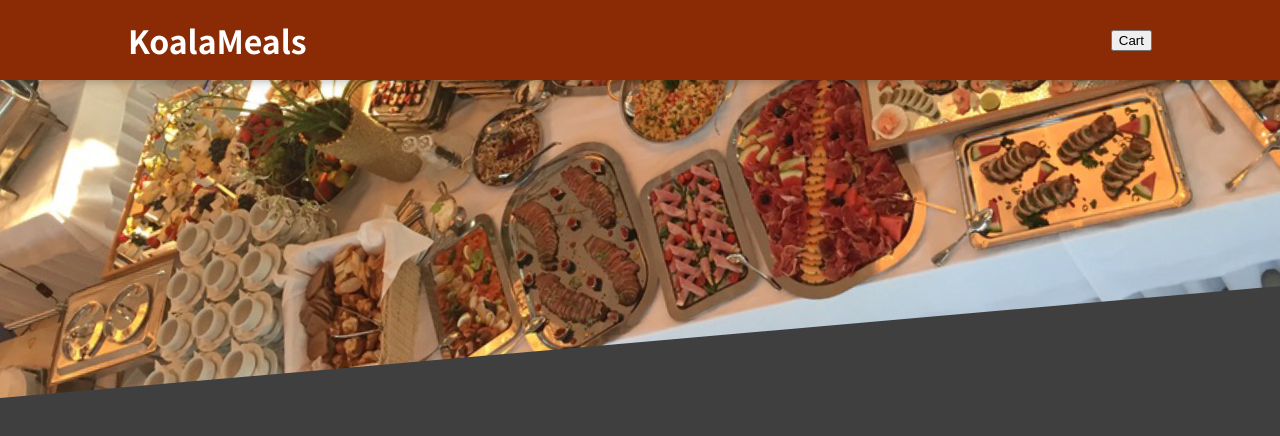
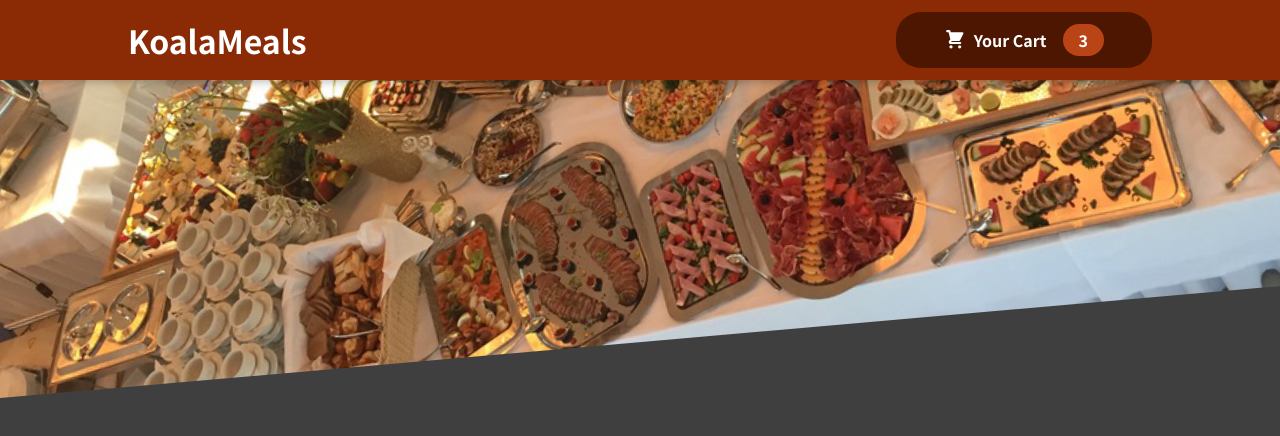
Before and after one commit to isyoo1213/OrderApp, a React (Create React App) app in the folder OrderApp/: page / in a window 1280 px wide. Shown: the top 436 px of the page. Built offline with nearby package versions, Linux system fonts and the light colour scheme.

Commit message:
feat: Add Cart-Button for Header

```diff
--- /dev/null
+++ b/OrderApp/src/conponents/Cart/CartIcon.js
@@ -0,0 +1,13 @@
+const CartIcon = () => {
+  return (
+    <svg
+      xmlns='http://www.w3.org/2000/svg'
+      viewBox='0 0 20 20'
+      fill='currentColor'
+    >
+      <path d='M3 1a1 1 0 000 2h1.22l.305 1.222a.997.997 0 00.01.042l1.358 5.43-.893.892C3.74 11.846 4.632 14 6.414 14H15a1 1 0 000-2H6.414l1-1H14a1 1 0 00.894-.553l3-6A1 1 0 0017 3H6.28l-.31-1.243A1 1 0 005 1H3zM16 16.5a1.5 1.5 0 11-3 0 1.5 1.5 0 013 0zM6.5 18a1.5 1.5 0 100-3 1.5 1.5 0 000 3z' />
+    </svg>
+  );
+};
+
+export default CartIcon;
--- a/OrderApp/src/conponents/Layout/Header.js
+++ b/OrderApp/src/conponents/Layout/Header.js
@@ -2,13 +2,14 @@ import React, { Fragment } from "react";
 
 import mealsImage from '../../assets/meals.jpg';
 import styles from './Header.module.css';
+import HeaderCartButton from "./HeaderCartButton";
 
 const Header = () => {
   return (
     <Fragment>
       <header className={styles.header}>
         <h1>KoalaMeals</h1>
-        <button>Cart</button>
+        <HeaderCartButton />
       </header>
       <div className={styles['main-image']}>
         {/* 대쉬가 있을 경우 점표기법이 불가능하므로 특성선택자 */}
--- /dev/null
+++ b/OrderApp/src/conponents/Layout/HeaderCartButton.js
@@ -0,0 +1,19 @@
+import React from "react";
+import CartIcon from "../Cart/CartIcon";
+import styles from './HeaderCartButton.module.css';
+
+const HeaderCartButton = (props) => {
+  return (
+    <button className={styles.button}>
+      <span className={styles.icon}>
+        <CartIcon/>
+      </span>
+      <span>Your Cart</span>
+      <span className={styles.badge}>
+        3
+      </span>
+    </button>
+  );
+};
+
+export default HeaderCartButton;
--- /dev/null
+++ b/OrderApp/src/conponents/Layout/HeaderCartButton.module.css
@@ -0,0 +1,59 @@
+.button {
+  cursor: pointer;
+  font: inherit;
+  border: none;
+  background-color: #4d1601;
+  color: white;
+  padding: 0.75rem 3rem;
+  display: flex;
+  justify-content: space-around;
+  align-items: center;
+  border-radius: 25px;
+  font-weight: bold;
+}
+
+.button:hover,
+.button:active {
+  background-color: #2c0d00;
+}
+
+.icon {
+  width: 1.35rem;
+  height: 1.35rem;
+  margin-right: 0.5rem;
+}
+
+.badge {
+  background-color: #b94517;
+  padding: 0.25rem 1rem;
+  border-radius: 25px;
+  margin-left: 1rem;
+  font-weight: bold;
+}
+
+.button:hover .badge,
+.button:active .badge {
+  background-color: #92320c;
+}
+
+.bump {
+  animation: bump 300ms ease-out;
+}
+
+@keyframes bump {
+  0% {
+    transform: scale(1);
+  }
+  10% {
+    transform: scale(0.9);
+  }
+  30% {
+    transform: scale(1.1);
+  }
+  50% {
+    transform: scale(1.15);
+  }
+  100% {
+    transform: scale(1);
+  }
+}
```
Also changed, not shown: 1 other file (tests, documents, lock files or other folders).
